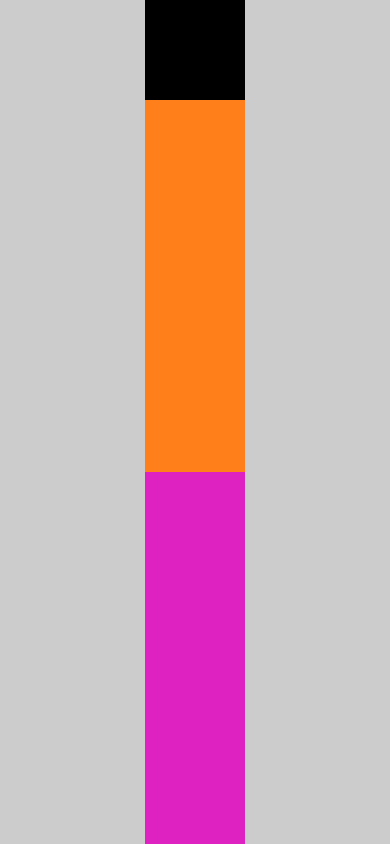
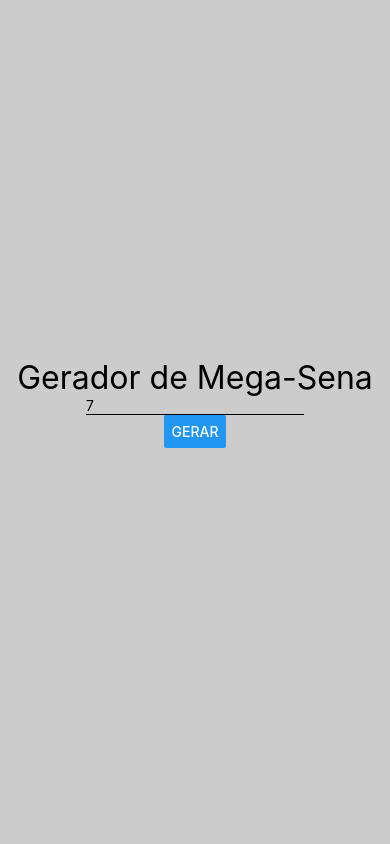
Before and after one commit to Hagleyson/Iniciando-com-react-native, a React Native app: screen / in a window 390 px wide. Built offline with nearby package versions, Linux system fonts and the light colour scheme.

Commit message:
finalizando fundamentos

```diff
--- a/src/App.js
+++ b/src/App.js
@@ -20,11 +20,13 @@ import {Text, StyleSheet, SafeAreaView} from 'react-native';
 // import FlexboxV1 from './components/layout/FlexboxV1';
 // import FlexboxV2 from './components/layout/FlexboxV2';
 // import FlexboxV3 from './components/layout/FlexboxV3';
-import FlexboxV4 from './components/layout/FlexboxV4';
+// import FlexboxV4 from './components/layout/FlexboxV4';
+import Mega from './components/mega/Mega';
 export default function App() {
   return (
     <SafeAreaView style={style.App}>
-      <FlexboxV4 />
+      <Mega qtdeNumeros={7} />
+      {/* <FlexboxV4 /> */}
       {/* <FlexboxV3 /> */}
       {/* <FlexboxV2 /> */}
       {/* <DigiteSeuNome /> */}
--- /dev/null
+++ b/src/components/mega/Mega.js
@@ -0,0 +1,60 @@
+import React from 'react';
+import {Button, Text, TextInput, View} from 'react-native';
+import Estilo from '../estilo';
+import MegaNumero from './Numero';
+export default class Mega extends React.Component {
+  constructor(props) {
+    super(props);
+    this.state = {
+      qtdeNumeros: props.qtdeNumeros || 10,
+      numeros: [],
+    };
+    this.alterarQtdeNumeros = this.alterarQtdeNumeros.bind(this);
+  }
+  alterarQtdeNumeros(qtde) {
+    this.setState({qtdeNumeros: +qtde});
+  }
+  gerarNumeroNaoContido = nums => {
+    const novo = parseInt(Math.random() * 60) + 1;
+    return nums.includes(novo) ? this.gerarNumeroNaoContido(nums) : novo;
+  };
+  gerarNumeros = () => {
+    const numeros = Array(this.state.qtdeNumeros)
+      .fill()
+      .reduce(nums => [...nums, this.gerarNumeroNaoContido(nums)], [])
+      .sort((a, b) => a - b);
+    this.setState({numeros});
+  };
+  exibirNumeros = () => {
+    const nums = this.state.numeros;
+    return nums.map(num => {
+      return <MegaNumero key={num} numero={num} />;
+    });
+  };
+  render() {
+    <Mega qtdeNumeros={7} />;
+    return (
+      <>
+        <Text style={Estilo.fontG}>Gerador de Mega-Sena</Text>
+        <TextInput
+          keyboardType={'numeric'}
+          style={{borderBottomWidth: 1}}
+          placeholder="Qtde de Números"
+          value={`${this.state.qtdeNumeros}`}
+          onChangeText={texto => this.alterarQtdeNumeros(texto)}
+        />
+        <Button title="gerar" onPress={this.gerarNumeros} />
+
+        <View
+          style={{
+            flexDirection: 'row',
+            flexWrap: 'wrap',
+            justifyContent: 'center',
+            marginTop: '10%',
+          }}>
+          {this.exibirNumeros()}
+        </View>
+      </>
+    );
+  }
+}
--- /dev/null
+++ b/src/components/mega/Numero.js
@@ -0,0 +1,25 @@
+import React from 'react';
+import {View, Text, StyleSheet} from 'react-native';
+import Estilo from '../estilo';
+export default ({numero}) => {
+  return (
+    <View style={styles.Container}>
+      <Text style={[Estilo.txtG, styles.Num]}>{numero}</Text>
+    </View>
+  );
+};
+
+const styles = StyleSheet.create({
+  Container: {
+    height: 50,
+    width: 50,
+    backgroundColor: '#000',
+    margin: 5,
+    borderRadius: 25,
+    justifyContent: 'center',
+    alignItems: 'center',
+  },
+  Num: {
+    color: '#FFF',
+  },
+});
```
